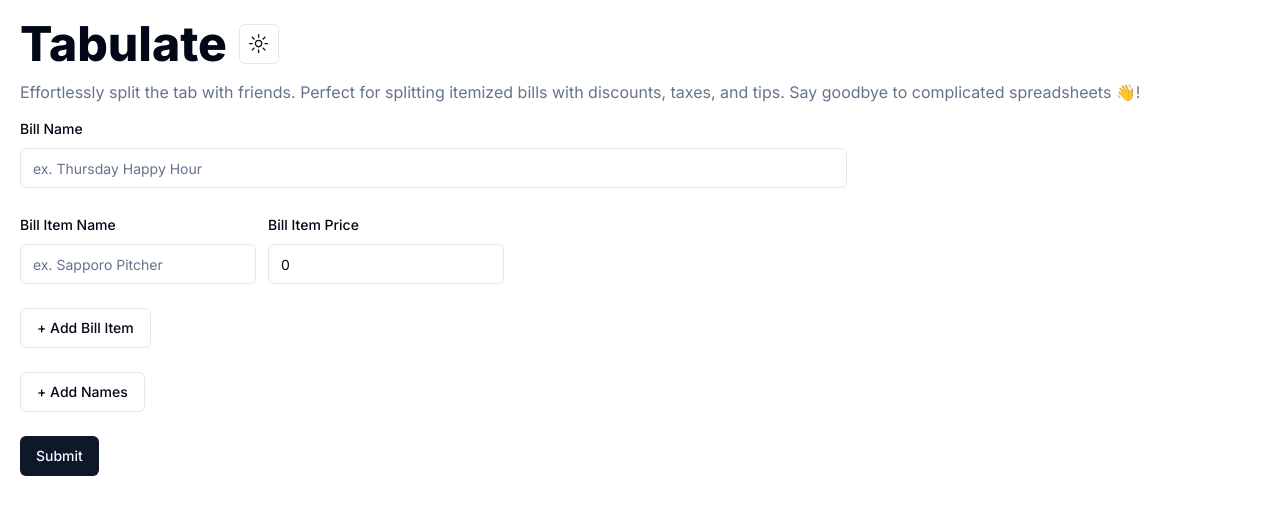
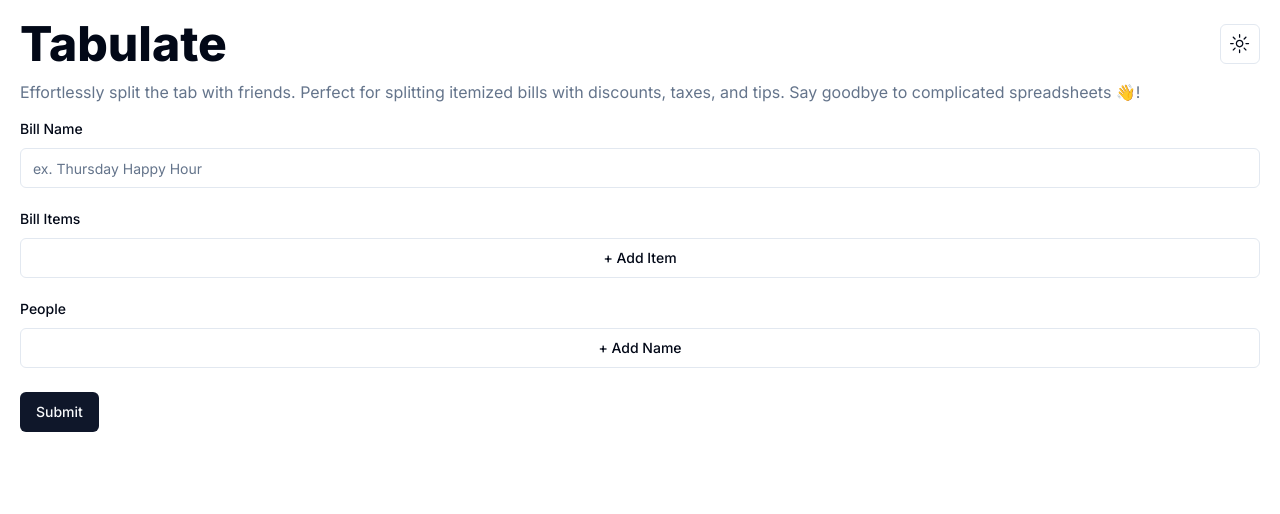
Before and after one commit to daniel-yili-ye/tabulate, a Next.js app: page / in a window 1280 px wide. Shown: the top 514 px of the page. Built offline with nearby package versions, Linux system fonts and the light colour scheme.

Commit message:
tabulate ui update

```diff
--- a/app/page.tsx
+++ b/app/page.tsx
@@ -17,6 +17,17 @@ import {
 } from "@/components/ui/form";
 import { Input } from "@/components/ui/input";
 import { toast } from "@/components/ui/use-toast";
+
+import {
+  Dialog,
+  DialogContent,
+  DialogDescription,
+  DialogFooter,
+  DialogHeader,
+  DialogTitle,
+  DialogTrigger,
+} from "@/components/ui/dialog";
+import { Label } from "@/components/ui/label";
 
 const FormSchema = z.object({
   bill_name: z.string().min(1, {
@@ -42,15 +53,51 @@ const FormSchema = z.object({
   ),
 });
 
+const FormSchemaItem = z.object({
+  bill_item_name: z
+    .string()
+    .min(1, { message: "Bill Item must be at least 1 characters." }),
+  bill_item_price: z.coerce
+    .number({
+      required_error: "Bill Item Price is required",
+      invalid_type_error: "Bill Item Price must be a number",
+    })
+    .multipleOf(0.01),
+});
+
+const FormSchemaName = z.object({
+  name: z.string().min(1, { message: "Name must be at least 1 character" }),
+});
+
 export default function Home() {
   const form = useForm<z.infer<typeof FormSchema>>({
     resolver: zodResolver(FormSchema),
     defaultValues: {
       bill_name: "",
-      bill_items: [{ bill_item_name: "", bill_item_price: 0 }],
-      names: [{ name: "" }],
+      bill_items: [],
+      names: [],
     },
   });
+
+  const formItem = useForm<z.infer<typeof FormSchemaItem>>({
+    resolver: zodResolver(FormSchemaItem),
+  });
+
+  const formName = useForm<z.infer<typeof FormSchemaName>>({
+    resolver: zodResolver(FormSchemaName),
+  });
+
+  function onSubmit(data: any) {
+    console.log(data);
+    toast({
+      title: "You submitted the following values:",
+      description: (
+        <pre className="mt-2 w-[340px] rounded-md bg-slate-950 p-4">
+          <code className="text-white">{JSON.stringify(data, null, 2)}</code>
+        </pre>
+      ),
+    });
+  }
 
   const { fields: billItemFields, append: billItemsAppend } = useFieldArray({
     name: "bill_items",
@@ -62,20 +109,9 @@ export default function Home() {
     control: form.control,
   });
 
-  function onSubmit(data: z.infer<typeof FormSchema>) {
-    toast({
-      title: "You submitted the following values:",
-      description: (
-        <pre className="mt-2 w-[340px] rounded-md bg-slate-950 p-4">
-          <code className="text-white">{JSON.stringify(data, null, 2)}</code>
-        </pre>
-      ),
-    });
-  }
-
   return (
     <div className="p-5 space-y-3">
-      <div className="flex space-x-3 items-center">
+      <div className="flex space-x-3 items-center justify-between	">
         <h1 className="scroll-m-20 text-5xl font-extrabold">Tabulate</h1>
         <ModeToggle />
       </div>
@@ -85,10 +121,7 @@ export default function Home() {
         spreadsheets 👋!
       </p>
       <Form {...form}>
-        <form
-          onSubmit={form.handleSubmit(onSubmit)}
-          className="w-2/3 space-y-6"
-        >
+        <form onSubmit={form.handleSubmit(onSubmit)} className="space-y-6">
           <FormField
             control={form.control}
             name="bill_name"
@@ -102,14 +135,27 @@ export default function Home() {
               </FormItem>
             )}
           />
-          <div>
-            {billItemFields.map((field, index) => {
-              return (
-                <div key={field.id}>
-                  <div className="flex gap-x-3">
+          <div className="grid w-full items-center gap-3">
+            <Label htmlFor="bill-items">Bill Items</Label>
+            <Dialog>
+              <DialogTrigger asChild>
+                <Button variant="outline">+ Add Item</Button>
+              </DialogTrigger>
+              <DialogContent className="sm:max-w-[425px]">
+                <DialogHeader>
+                  <DialogTitle>Item</DialogTitle>
+                  <DialogDescription>
+                    Provide your item name and price details here.
+                  </DialogDescription>
+                </DialogHeader>
+                <Form {...formItem}>
+                  <form
+                    onSubmit={formItem.handleSubmit(onSubmit)}
+                    className="space-y-6"
+                  >
+                    <div className="grid grid-cols-2 gap-4">
                       <FormField
-                      control={form.control}
-                      name={`bill_items.${index}.bill_item_name`}
+                        name="bill_item_name"
                         render={({ field }) => (
                           <FormItem>
                             <FormLabel>Bill Item Name</FormLabel>
@@ -124,8 +170,7 @@ export default function Home() {
                         )}
                       />
                       <FormField
-                      control={form.control}
-                      name={`bill_items.${index}.bill_item_price`}
+                        name="bill_item_price"
                         render={({ field }) => (
                           <FormItem>
                             <FormLabel>Bill Item Price</FormLabel>
@@ -137,47 +182,47 @@ export default function Home() {
                         )}
                       />
                     </div>
+                    <Button type="submit">Add</Button>
+                  </form>
+                </Form>
+              </DialogContent>
+            </Dialog>
           </div>
-              );
-            })}
-          </div>
+          <div className="grid w-full items-center gap-3">
+            <Label htmlFor="people">People</Label>
+            <Dialog>
+              <DialogTrigger asChild>
+                <Button variant="outline">+ Add Name</Button>
+              </DialogTrigger>
+              <DialogContent className="sm:max-w-[425px]">
+                <DialogHeader>
+                  <DialogTitle>Name</DialogTitle>
+                  <DialogDescription>
+                    Provide your name(s) here.
+                  </DialogDescription>
+                </DialogHeader>
+                <Form {...formName}>
+                  <form
+                    onSubmit={formName.handleSubmit(onSubmit)}
+                    className="space-y-6"
+                  >
                     <FormField
-            control={form.control}
-            name="bill_items"
-            render={() => (
+                      name="name"
+                      render={({ field }) => (
                         <FormItem>
-                <Button
-                  variant="outline"
-                  onClick={() => {
-                    return billItemsAppend({
-                      bill_item_name: "",
-                      bill_item_price: 0,
-                    });
-                  }}
-                >
-                  + Add Bill Item
-                </Button>
+                          <FormControl>
+                            <Input placeholder="ex. Joe Rogan" {...field} />
+                          </FormControl>
+                          <FormMessage />
                         </FormItem>
                       )}
                     />
-          <FormField
-            control={form.control}
-            name="names"
-            render={() => (
-              <FormItem>
-                <Button
-                  variant="outline"
-                  onClick={() => {
-                    return namesAppend({
-                      name: "",
-                    });
-                  }}
-                >
-                  + Add Names
-                </Button>
-              </FormItem>
-            )}
-          />
+                    <Button type="submit">Add</Button>
+                  </form>
+                </Form>
+              </DialogContent>
+            </Dialog>
+          </div>
           <Button type="submit">Submit</Button>
         </form>
       </Form>
```
Lines whose indentation alone changed are shown as unchanged.
